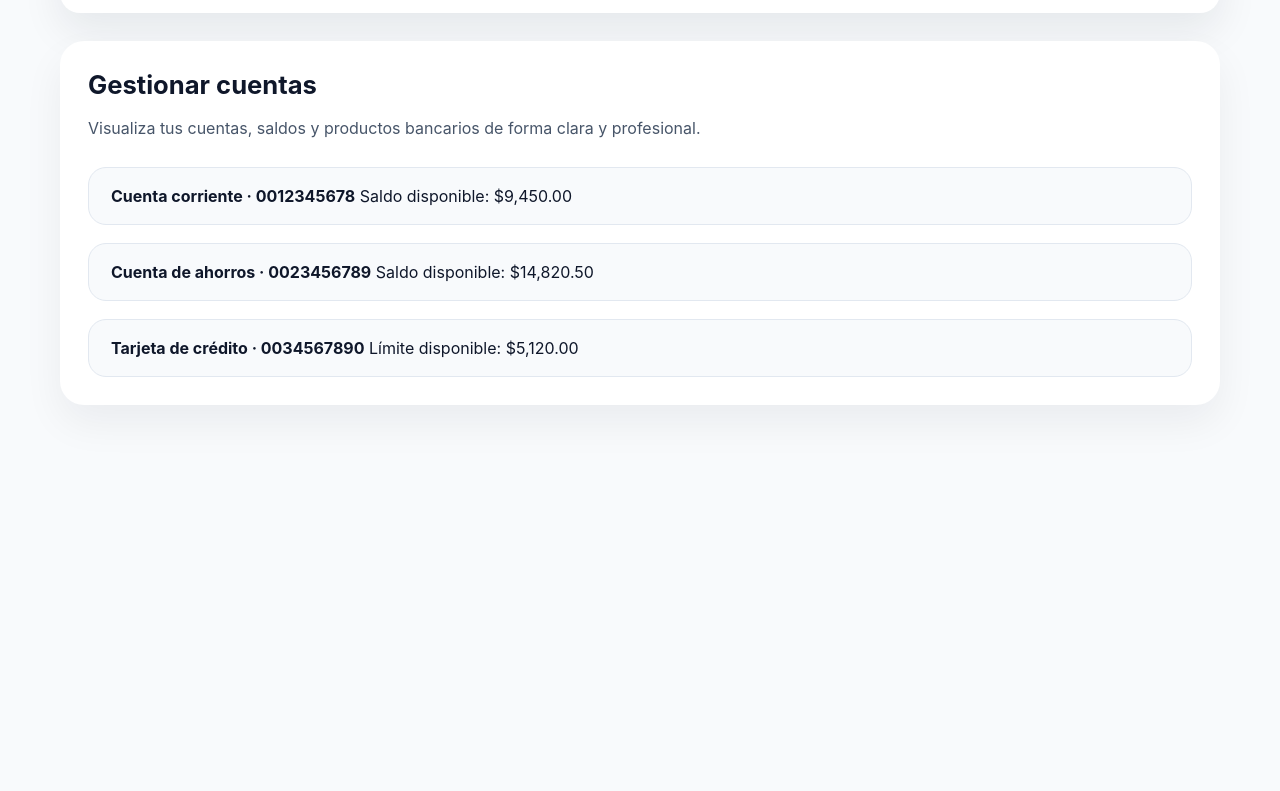
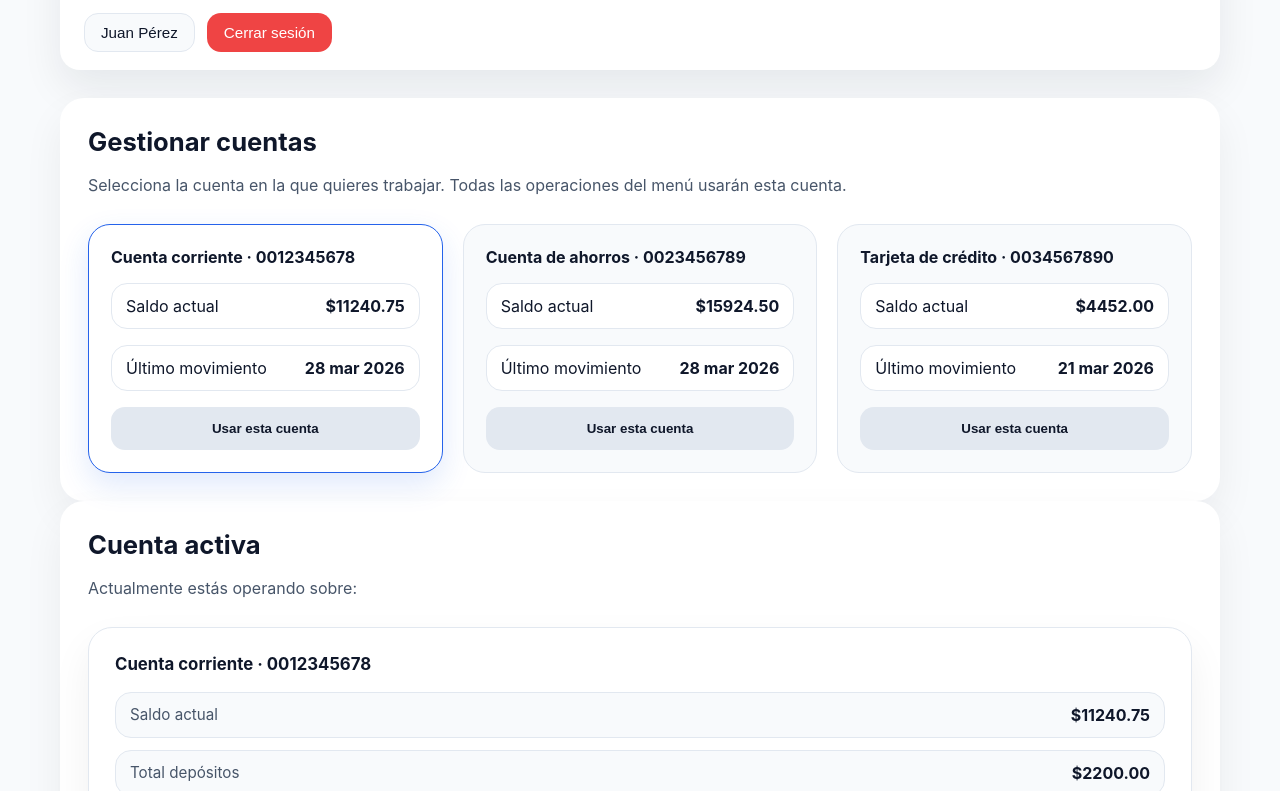
Before and after one commit to balcaceres-l/Agiles, a plain HTML site: page frontend/Views/dashboard.html in a window 1280 px wide. Shown: the part 211-1002 px from the top of the page. Before the commit the page ends 800 px from the top, so only its background shows below. Drawn offline with Linux system fonts and the light colour scheme.

Commit message:
creacion historial de transacciones

```diff
--- a/frontend/app.js
+++ b/frontend/app.js
@@ -1,139 +1,241 @@
 import { renderNavBar } from './components/navbar.js';
 
-const sectionContent = {
-  'Gestionar cuentas': `
+const accounts = [
+  {
+    id: '0012345678',
+    name: 'Cuenta corriente',
+    display: 'Cuenta corriente · 0012345678',
+    balance: 11240.75,
+    deposits: 2200.0,
+    withdrawals: 405.0,
+    fees: 22.5,
+    interest: 18.25,
+    endingBalance: 11240.75,
+    lastMovement: '28 mar 2026',
+    transactions: [
+      { date: '01-03-2026', description: 'Depósito salario', type: 'Depósito', amount: 1200.0, commission: 0.0, resultingBalance: 10650.0 },
+      { date: '05-03-2026', description: 'Retiro cajero automático', type: 'Retiro', amount: 320.0, commission: 0.0, resultingBalance: 10330.0 },
+      { date: '11-03-2026', description: 'Depósito transferencia', type: 'Depósito', amount: 1000.0, commission: 0.0, resultingBalance: 11330.0 },
+      { date: '18-03-2026', description: 'Comisión de mantenimiento', type: 'Comisión', amount: 22.5, commission: 22.5, resultingBalance: 11307.5 },
+      { date: '22-03-2026', description: 'Pago servicio streaming', type: 'Retiro', amount: 85.0, commission: 0.0, resultingBalance: 11222.5 },
+      { date: '28-03-2026', description: 'Intereses generados', type: 'Interés', amount: 18.25, commission: 0.0, resultingBalance: 11240.75 }
+    ]
+  },
+  {
+    id: '0023456789',
+    name: 'Cuenta de ahorros',
+    display: 'Cuenta de ahorros · 0023456789',
+    balance: 15924.5,
+    deposits: 3500.0,
+    withdrawals: 420.0,
+    fees: 0.0,
+    interest: 24.0,
+    endingBalance: 15924.5,
+    lastMovement: '28 mar 2026',
+    transactions: [
+      { date: '02-03-2026', description: 'Depósito ahorro', type: 'Depósito', amount: 1800.0, commission: 0.0, resultingBalance: 14620.5 },
+      { date: '08-03-2026', description: 'Retiro ahorro', type: 'Retiro', amount: 420.0, commission: 0.0, resultingBalance: 14200.5 },
+      { date: '20-03-2026', description: 'Depósito transferencia', type: 'Depósito', amount: 1700.0, commission: 0.0, resultingBalance: 15900.5 },
+      { date: '28-03-2026', description: 'Intereses generados', type: 'Interés', amount: 24.0, commission: 0.0, resultingBalance: 15924.5 }
+    ]
+  },
+  {
+    id: '0034567890',
+    name: 'Tarjeta de crédito',
+    display: 'Tarjeta de crédito · 0034567890',
+    balance: 4452.0,
+    deposits: 0.0,
+    withdrawals: 650.0,
+    fees: 18.0,
+    interest: 0.0,
+    endingBalance: 4452.0,
+    lastMovement: '21 mar 2026',
+    transactions: [
+      { date: '04-03-2026', description: 'Pago tarjeta', type: 'Pago', amount: 650.0, commission: 0.0, resultingBalance: 4470.0 },
+      { date: '21-03-2026', description: 'Comisión anual', type: 'Comisión', amount: 18.0, commission: 18.0, resultingBalance: 4452.0 }
+    ]
+  }
+];
+
+const activeSection = { value: 'Gestionar cuentas' };
+let currentAccountId = '0012345678';
+
+function getCurrentAccount() {
+  return accounts.find((account) => account.id === currentAccountId) || accounts[0];
+}
+
+function setCurrentAccount(accountId) {
+  currentAccountId = accountId;
+  updateSection(activeSection.value);
+}
+
+function renderSectionContent(sectionName) {
+  const account = getCurrentAccount();
+
+  switch (sectionName) {
+    case 'Gestionar cuentas':
+      return `
         <div class="section-card">
           <h2>Gestionar cuentas</h2>
-      <p>Visualiza tus cuentas, saldos y productos bancarios de forma clara y profesional.</p>
-      <ul class="section-list">
-        <li class="section-item">
-          <strong>Cuenta corriente · 0012345678</strong>
-          <span class="section-metadata">Saldo disponible: $9,450.00</span>
-        </li>
-        <li class="section-item">
-          <strong>Cuenta de ahorros · 0023456789</strong>
-          <span class="section-metadata">Saldo disponible: $14,820.50</span>
-        </li>
-        <li class="section-item">
-          <strong>Tarjeta de crédito · 0034567890</strong>
-          <span class="section-metadata">Límite disponible: $5,120.00</span>
-        </li>
-      </ul>
+          <p>Selecciona la cuenta en la que quieres trabajar. Todas las operaciones del menú usarán esta cuenta.</p>
+          <div class="cards-grid">
+            ${accounts
+              .map(
+                (item) => `
+                  <div class="account-card${item.id === account.id ? ' active' : ''}">
+                    <div class="account-card-title">${item.display}</div>
+                    <div class="account-card-row"><span>Saldo actual</span><strong>$${item.balance.toFixed(2)}</strong></div>
+                    <div class="account-card-row"><span>Último movimiento</span><strong>${item.lastMovement}</strong></div>
+                    <button class="button-secondary" type="button" data-account="${item.id}">Usar esta cuenta</button>
                   </div>
-  `,
-  Depositos: `
+                `
+              )
+              .join('')}
+          </div>
+        </div>
+        <div class="section-card">
+          <h2>Cuenta activa</h2>
+          <p>Actualmente estás operando sobre:</p>
+          <div class="summary-grid">
+            <div class="summary-card">
+              <div class="summary-card-header">
+                <strong>${account.display}</strong>
+              </div>
+              <div class="summary-card-details">
+                <div class="summary-detail-row"><span>Saldo actual</span><strong>$${account.balance.toFixed(2)}</strong></div>
+                <div class="summary-detail-row"><span>Total depósitos</span><strong>$${account.deposits.toFixed(2)}</strong></div>
+                <div class="summary-detail-row"><span>Total retiros</span><strong>$${account.withdrawals.toFixed(2)}</strong></div>
+                <div class="summary-detail-row"><span>Comisiones</span><strong>$${account.fees.toFixed(2)}</strong></div>
+                <div class="summary-detail-row"><span>Intereses generados</span><strong>$${account.interest.toFixed(2)}</strong></div>
+                <div class="summary-detail-row"><span>Saldo final estimado</span><strong>$${account.endingBalance.toFixed(2)}</strong></div>
+              </div>
+            </div>
+          </div>
+        </div>
+      `;
+
+    case 'Depositos':
+      return `
         <div class="section-card">
           <h2>Depósitos</h2>
-      <p>Registra un depósito seguro y rápido para incrementar tu saldo disponible.</p>
+          <p>Haz un depósito en la cuenta seleccionada: <strong>${account.display}</strong>.</p>
           <div class="form-group">
             <label for="deposit-amount">Monto a depositar</label>
             <input id="deposit-amount" type="text" placeholder="$0.00" />
           </div>
           <div class="form-group">
             <label for="deposit-account-number">Número de cuenta destino</label>
-        <input id="deposit-account-number" type="text" placeholder="1234567890" />
+            <input id="deposit-account-number" type="text" value="${account.id}" readonly />
           </div>
           <div class="form-group">
             <label for="deposit-account">Nombre de la cuenta destino</label>
-        <input id="deposit-account" type="text" placeholder="Cuenta corriente" />
+            <input id="deposit-account" type="text" value="${account.name}" readonly />
           </div>
           <button class="button-primary" type="button">Realizar depósito</button>
         </div>
-  `,
-  Retiros: `
+      `;
+
+    case 'Retiros':
+      return `
         <div class="section-card">
           <h2>Retiros</h2>
-      <p>Gestiona tus retiros con control total y observa el impacto en tu saldo.</p>
+          <p>Procesa un retiro desde la cuenta seleccionada: <strong>${account.display}</strong>.</p>
           <div class="form-group">
             <label for="withdrawal-amount">Monto a retirar</label>
             <input id="withdrawal-amount" type="text" placeholder="$0.00" />
           </div>
           <div class="form-group">
             <label for="withdrawal-account-number">Número de cuenta origen</label>
-        <input id="withdrawal-account-number" type="text" placeholder="0987654321" />
+            <input id="withdrawal-account-number" type="text" value="${account.id}" readonly />
           </div>
           <div class="form-group">
             <label for="withdrawal-account">Nombre de la cuenta origen</label>
-        <input id="withdrawal-account" type="text" placeholder="Cuenta corriente" />
+            <input id="withdrawal-account" type="text" value="${account.name}" readonly />
           </div>
           <button class="button-primary" type="button">Procesar retiro</button>
         </div>
-  `,
-  'Estados de cuentas': `
+      `;
+
+    case 'Estados de cuentas':
+      return `
         <div class="section-card">
-      <h2>Resumen de estados de cuenta</h2>
-      <p>Selecciona una cuenta para ver su estado de cuenta mensual con todos los detalles del periodo.</p>
+          <h2>Estado de cuenta</h2>
+          <p>Resumen de la cuenta seleccionada: <strong>${account.display}</strong>.</p>
           <div class="summary-grid">
             <div class="summary-card">
-          <div class="summary-card-header">
-            <strong>Cuenta corriente · 0012345678</strong>
+              <div class="summary-card-header"><strong>Saldo actual</strong></div>
+              <div class="summary-card-details">
+                <div class="summary-detail-row"><span>Saldo</span><strong>$${account.balance.toFixed(2)}</strong></div>
+                <div class="summary-detail-row"><span>Depósitos</span><strong>$${account.deposits.toFixed(2)}</strong></div>
+                <div class="summary-detail-row"><span>Retiros</span><strong>$${account.withdrawals.toFixed(2)}</strong></div>
+                <div class="summary-detail-row"><span>Comisiones</span><strong>$${account.fees.toFixed(2)}</strong></div>
               </div>
-          <div class="summary-card-details">
-            <div class="summary-detail-row"><span>Saldo actual</span><strong>$9,450.00</strong></div>
-            <div class="summary-detail-row"><span>Total depósitos</span><strong>$2,200.00</strong></div>
-            <div class="summary-detail-row"><span>Total retiros</span><strong>$560.00</strong></div>
-            <div class="summary-detail-row"><span>Comisiones</span><strong>$42.50</strong></div>
-          </div>
-          <a class="button-secondary" href="monthly-statement.html?account=0012345678">Ver estado de cuenta</a>
-        </div>
-        <div class="summary-card">
-          <div class="summary-card-header">
-            <strong>Cuenta de ahorros · 0023456789</strong>
-          </div>
-          <div class="summary-card-details">
-            <div class="summary-detail-row"><span>Saldo actual</span><strong>$14,820.50</strong></div>
-            <div class="summary-detail-row"><span>Total depósitos</span><strong>$3,500.00</strong></div>
-            <div class="summary-detail-row"><span>Total retiros</span><strong>$420.00</strong></div>
-            <div class="summary-detail-row"><span>Comisiones</span><strong>$30.00</strong></div>
-          </div>
-          <a class="button-secondary" href="monthly-statement.html?account=0023456789">Ver estado de cuenta</a>
-        </div>
-        <div class="summary-card">
-          <div class="summary-card-header">
-            <strong>Tarjeta de crédito · 0034567890</strong>
-          </div>
-          <div class="summary-card-details">
-            <div class="summary-detail-row"><span>Saldo actual</span><strong>$5,120.00 disponible</strong></div>
-            <div class="summary-detail-row"><span>Total pagos</span><strong>$1,100.00</strong></div>
-            <div class="summary-detail-row"><span>Total retiros</span><strong>$0.00</strong></div>
-            <div class="summary-detail-row"><span>Comisiones</span><strong>$18.00</strong></div>
-          </div>
-          <a class="button-secondary" href="monthly-statement.html?account=0034567890">Ver estado de cuenta</a>
+              <a class="button-secondary" href="monthly-statement.html?account=${account.id}">Ver estado mensual</a>
             </div>
           </div>
         </div>
-  `,
-  'Historial de transacciones': `
+      `;
+
+    case 'Historial de transacciones':
+      return `
         <div class="section-card">
           <h2>Historial de transacciones</h2>
-      <p>Mantén un seguimiento ordenado de tus movimientos recientes en un solo lugar.</p>
-      <ul class="transaction-list">
-        <li class="transaction-item">
-          <strong>Depósito · + $1,200.00</strong>
-          <span class="transaction-meta">22 mar 2026 · Transferencia desde cuenta de ahorros</span>
-        </li>
-        <li class="transaction-item">
-          <strong>Retiro · - $320.00</strong>
-          <span class="transaction-meta">20 mar 2026 · Cajero automático</span>
-        </li>
-        <li class="transaction-item">
-          <strong>Pago · - $85.00</strong>
-          <span class="transaction-meta">19 mar 2026 · Servicio de streaming</span>
-        </li>
-      </ul>
+          <p>Movimientos recientes de la cuenta seleccionada: <strong>${account.display}</strong>.</p>
+          <div class="table-responsive">
+            <table class="table-dashboard">
+              <thead>
+                <tr>
+                  <th>Fecha</th>
+                  <th>Descripción</th>
+                  <th>Tipo</th>
+                  <th>Importe</th>
+                  <th>Comisión</th>
+                  <th>Saldo resultante</th>
+                </tr>
+              </thead>
+              <tbody>
+                ${account.transactions
+                  .map(
+                    (item) => `
+                      <tr>
+                        <td>${item.date}</td>
+                        <td>${item.description}</td>
+                        <td>${item.type}</td>
+                        <td>$${item.amount.toFixed(2)}</td>
+                        <td>$${item.commission.toFixed(2)}</td>
+                        <td>$${item.resultingBalance.toFixed(2)}</td>
+                      </tr>
+                    `
+                  )
+                  .join('')}
+              </tbody>
+            </table>
           </div>
-  `
-};
+        </div>
+      `;
 
-const activeSection = { value: 'Gestionar cuentas' };
+    default:
+      return '<div class="section-card"><p>Sección no disponible.</p></div>';
+  }
+}
+
+function attachSectionListeners(sectionName) {
+  if (sectionName === 'Gestionar cuentas') {
+    document.querySelectorAll('.account-card button').forEach((button) => {
+      button.addEventListener('click', () => {
+        setCurrentAccount(button.dataset.account);
+      });
+    });
+  }
+}
 
 function updateSection(sectionName) {
-  const content = sectionContent[sectionName] || sectionContent['Gestionar cuentas'];
   const sectionContainer = document.getElementById('dashboard-content');
   const navContainer = document.getElementById('navbar-root');
   activeSection.value = sectionName;
-  sectionContainer.innerHTML = content;
-  renderNavBar(navContainer.id, sectionName, updateSection);
+  renderNavBar(navContainer.id, sectionName, updateSection, 'Juan Pérez');
+  sectionContainer.innerHTML = renderSectionContent(sectionName);
+  attachSectionListeners(sectionName);
 }
 
 window.addEventListener('DOMContentLoaded', () => {
--- a/frontend/styles.css
+++ b/frontend/styles.css
@@ -195,6 +195,55 @@ input:focus {
   font-size: 1.6rem;
 }
 
+.cards-grid {
+  display: grid;
+  gap: 20px;
+  grid-template-columns: repeat(auto-fit, minmax(240px, 1fr));
+  margin-top: 24px;
+}
+
+.account-card {
+  border-radius: 22px;
+  border: 1px solid #e2e8f0;
+  padding: 22px;
+  display: flex;
+  flex-direction: column;
+  gap: 16px;
+  background: #f8fafc;
+}
+
+.account-card.active {
+  border-color: #2563eb;
+  background: #ffffff;
+  box-shadow: 0 12px 30px rgba(37, 99, 235, 0.14);
+}
+
+.account-card-title {
+  font-size: 1rem;
+  font-weight: 700;
+  color: #0f172a;
+}
+
+.account-card-row {
+  display: flex;
+  justify-content: space-between;
+  align-items: center;
+  gap: 12px;
+  padding: 12px 14px;
+  border-radius: 16px;
+  background: #ffffff;
+  border: 1px solid #e2e8f0;
+}
+
+.account-detail-grid {
+  display: grid;
+  gap: 16px;
+}
+
+.account-detail-grid .summary-card {
+  box-shadow: 0 18px 40px rgba(15, 23, 42, 0.05);
+}
+
 .section-card p {
   color: #475569;
   line-height: 1.8;
```
Lines whose indentation alone changed are shown as unchanged.
